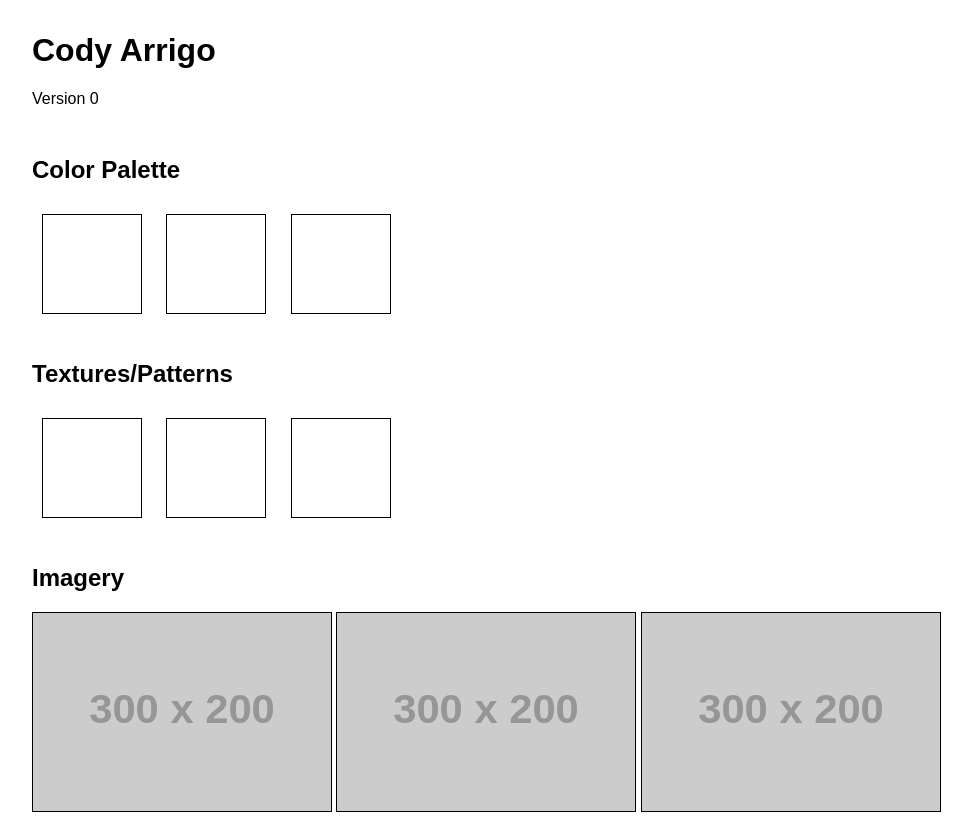
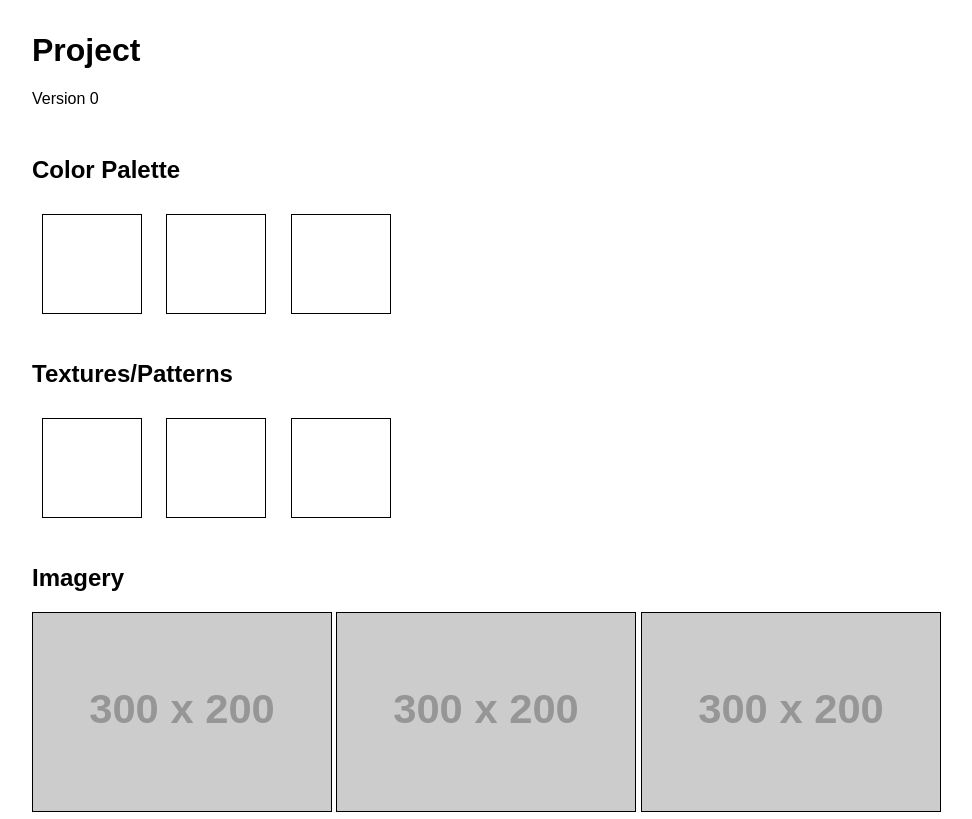
Before and after one commit to carrigo/style-tile, a plain HTML site: page index.html in a window 1280 px wide. Shown: the top 819 px of the page, without its empty margins (68-1040 px from the left). Drawn offline with Linux system fonts and the light colour scheme; placeholder pictures from the web are drawn by us.

Commit message:
Version 0

```diff
--- a/index.html
+++ b/index.html
@@ -15,7 +15,7 @@
 
 <!-- Project Info -->
 	<section class="grid-container">
-		<h1>Cody Arrigo</h1>
+		<h1>Project</h1>
 		<p>Version 0</p>
 	</section>
 
```
